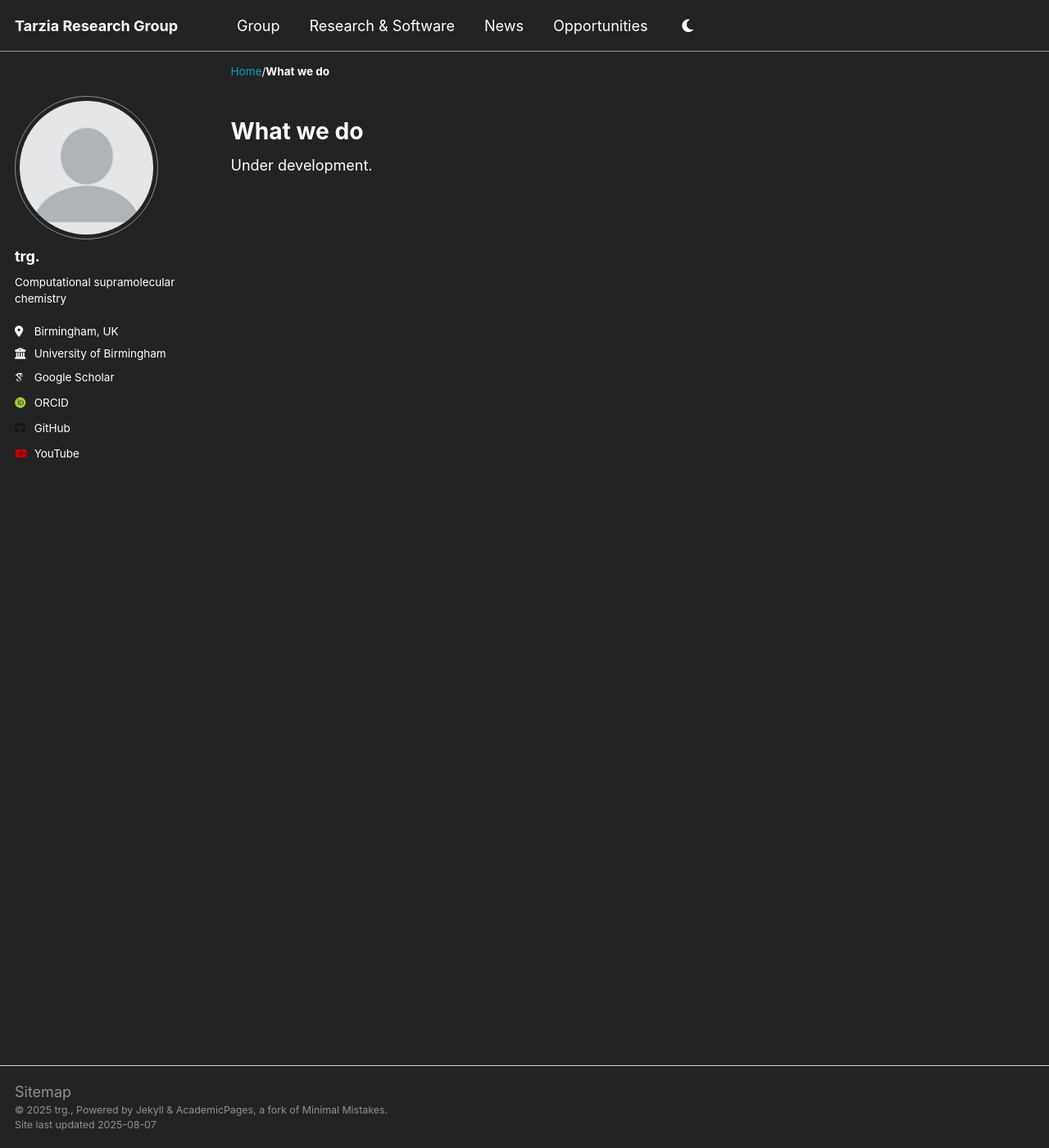
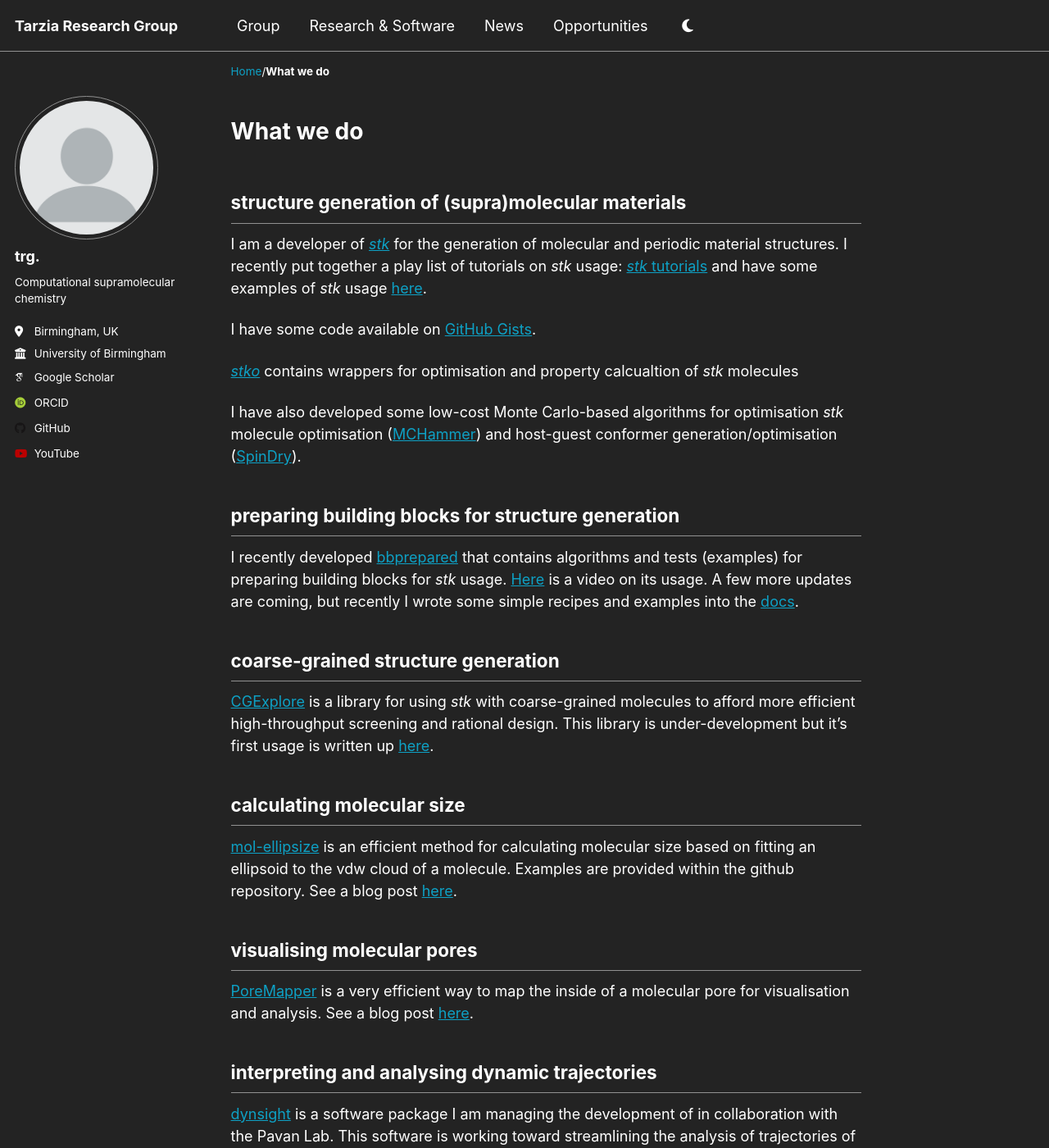
Before and after one commit to TarziaResearchGroup/TarziaResearchGroup.github.io, a Jekyll site: the page built from _pages/research.md, in a window 1280 px wide and 1400 px high. Shown: the whole window at 82% size. Built offline with Jekyll 4.4.1, drawn with Linux system fonts in a browser that asks for light colours; some web fonts are replaced; a script that is not in the unit is left out; some of the changed text lies outside the part shown.

Commit message:
Update research.md

```diff
--- a/_pages/research.md
+++ b/_pages/research.md
@@ -2,9 +2,36 @@
 permalink: /research/
 title: "What we do"
 author_profile: true
-redirect_from:
-  - /research/
-  - /research.html
 ---
 
-Under development.
+## structure generation of (supra)molecular materials
+
+I am a developer of [<i>stk</i>](https://github.com/lukasturcani/stk) for the generation of molecular and periodic material structures. I recently put together a play list of tutorials on <i>stk</i> usage: [<i>stk</i> tutorials](https://www.youtube.com/watch?v=mPr9D7nCQ84&list=PLIWYdPQ9hLzVngMF8NOkiApMtgc_ZwZgO) and have some examples of <i>stk</i> usage [here](https://github.com/andrewtarzia/stk-examples).
+
+I have some code available on [GitHub Gists](https://gist.github.com/andrewtarzia).
+
+[<i>stko</i>](https://github.com/JelfsMaterialsGroup/stko) contains wrappers for optimisation and property calcualtion of <i>stk</i> molecules
+
+I have also developed some low-cost Monte Carlo-based algorithms for optimisation <i>stk</i> molecule optimisation ([MCHammer](https://github.com/andrewtarzia/MCHammer)) and host-guest conformer generation/optimisation ([SpinDry](https://github.com/andrewtarzia/SpinDry)).
+
+## preparing building blocks for structure generation
+
+I recently developed [bbprepared](https://github.com/andrewtarzia/bbprepared) that contains algorithms and tests (examples) for preparing building blocks for <i>stk</i> usage. [Here](https://youtu.be/dbQwhlpf5Jc) is a video on its usage. A few more updates are coming, but recently I wrote some simple recipes and examples into the [docs](https://bbprepared.readthedocs.io/en/latest/).
+
+## coarse-grained structure generation
+
+[CGExplore](https://github.com/andrewtarzia/CGExplore) is a library for using <i>stk</i> with coarse-grained molecules to afford more efficient high-throughput screening and rational design. This library is under-development but it's first usage is written up [here](https://chemrxiv.org/engage/chemrxiv/article-details/64c7aed1658ec5f7e57cf4d8).
+
+
+## calculating molecular size
+
+[mol-ellipsize](https://github.com/andrewtarzia/mol-ellipsize) is an efficient method for calculating molecular size based on fitting an ellipsoid to the vdw cloud of a molecule. Examples are provided within the github repository. See a blog post [here](/posts/2022/01/molellipsize-post/).
+
+
+## visualising molecular pores
+
+[PoreMapper](https://github.com/andrewtarzia/PoreMapper) is a very efficient way to map the inside of a molecular pore for visualisation and analysis. See a blog post [here](/posts/2021/11/poremapper-post/).
+
+## interpreting and analysing dynamic trajectories
+
+[dynsight](https://github.com/GMPavanLab/dynsight) is a software package I am managing the development of in collaboration with the Pavan Lab. This software is working toward streamlining the analysis of trajectories of particles.
```
